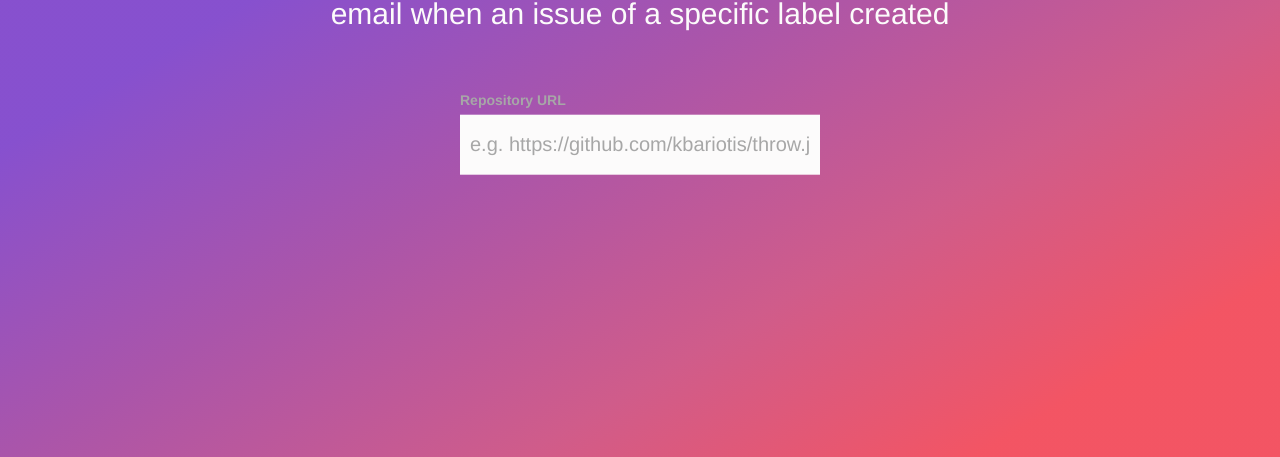
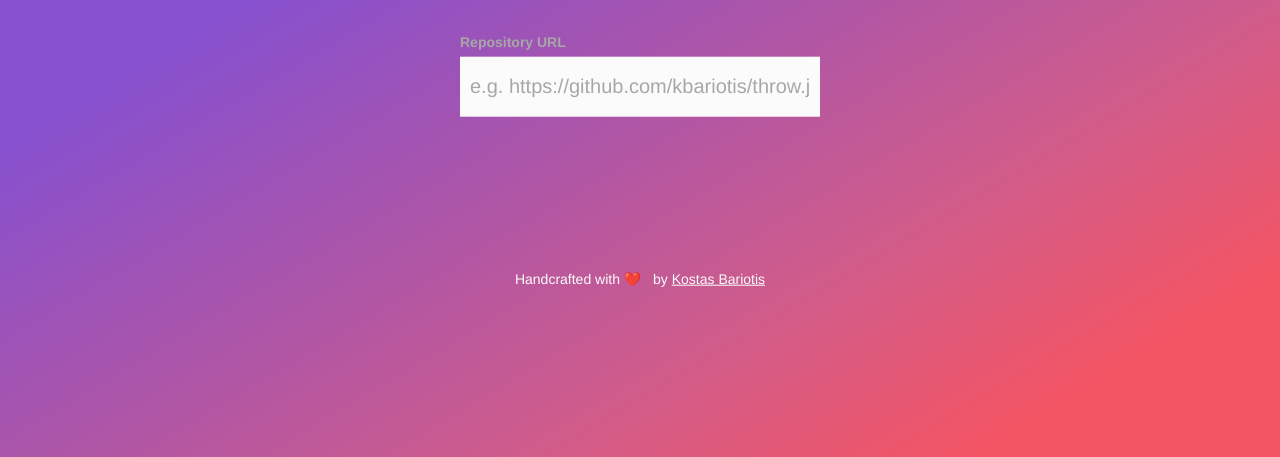
Before and after one commit to kbariotis/gityeller, a React app: page / in a window 1280 px wide. Shown: the part 343-800 px from the top of the page. Built offline with nearby package versions, Linux system fonts and the light colour scheme.

Commit message:
added footer

```diff
--- a/app/App.css
+++ b/app/App.css
@@ -4,6 +4,17 @@ body {
     background: url(./background.svg);
     background-size: 100%;
     color: #FCFBFB;
+}
+
+a {
+    color: inherit;
+    text-decoration: underline;
+}
+
+a:focus,
+a:active,
+a:hover {
+    color: #7500ff;
 }
 
 ::-webkit-input-placeholder {
@@ -81,10 +92,12 @@ label {
     border-radius: 0;
     font-size: 20px;
     padding: 30px 10px;
+    height: 60px;
 }
 
 .actions {
     padding: 20px 0;
+    min-height: 87px;
 }
 
 .stepsContainer {
--- a/app/index.tpl.html
+++ b/app/index.tpl.html
@@ -21,6 +21,10 @@
         </div>
       </div>
       <div id="root"></div>
+      <div class="text-center footer" style="margin-top: 50px;">
+        Handcrafted with ❤️&nbsp;&nbsp;&nbsp;by
+        <a href="https://kostasbariotis.com">Kostas Bariotis</a>
+        </div>
     </div>
   </body>
 </html>
```
